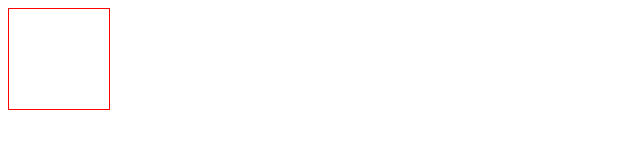
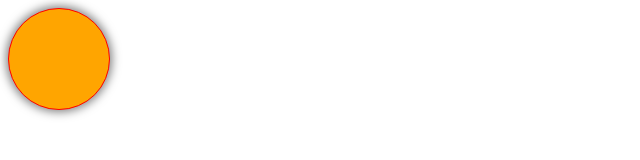
Before and after one commit to Yooye/20181202Git, a plain HTML site: page index.html in a window 1280 px wide. Shown: the whole page, without its empty margins (0-640 px from the left). Drawn offline with Linux system fonts and the light colour scheme.

Commit message:
stupid boss like circle div

```diff
--- a/style.css
+++ b/style.css
@@ -1,5 +1,8 @@
 .box{
     width: 100px;
     height: 100px;
-    border: 1px solid red
+    border: 1px solid red;
+    border-radius: 50%;
+    background: orange;
+    box-shadow: 0 0 10px 2px rgba(0,0,0,0.5)
 }
```
